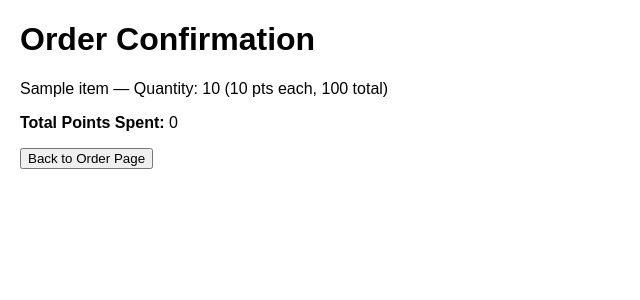
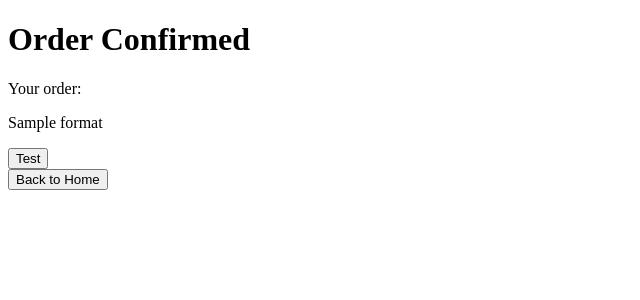
Before and after one commit to NMiraglia05/pursersbanksite, a Flask app: template templates/confirm.html in a window 1280 px wide. Shown: the top 300 px of the page, without its empty margins (0-640 px from the left). Run offline with Flask 3, Linux system fonts and the light colour scheme; the template is opened without the code that fills it: most values are stand-ins (such as "Sample title", 1, 10 or a date in 2020).

Commit message:
Update confirm.html

```diff
--- a/templates/confirm.html
+++ b/templates/confirm.html
@@ -1,31 +1,20 @@
 <!DOCTYPE html>
 <html lang="en">
 <head>
-  <meta charset="UTF-8">
-  <title>Order Confirmation</title>
-  <style>
-    body { font-family: Arial; margin: 20px; }
-    ul { list-style-type: none; padding: 0; }
-    li { margin-bottom: 5px; }
-  </style>
+<meta charset="UTF-8">
+<title>Confirmation Page</title>
 </head>
 <body>
-  <h1>Order Confirmation</h1>
+<h1>Order Confirmed</h1>
+<p>Your order:</p>
+<p>{{ order_details.format()|safe }}</p>
 
-  {% if order_data %}
-    {% set total = 0 %}
-    <ul>
-      {% for item, qty in order_data.items() %}
-        {% set points = item_lookup[item]['points'] * qty %}
-        {% set total = total + points %}
-        <li>{{ item|capitalize }} — Quantity: {{ qty }} ({{ item_lookup[item]['points'] }} pts each, {{ points }} total)</li>
-      {% endfor %}
-    </ul>
-    <p><strong>Total Points Spent:</strong> {{ total }}</p>
-  {% else %}
-    <p>No items selected.</p>
-  {% endif %}
+<form method="POST" action="/order_confirmation">
+    <!-- Hidden input carrying the JSON representation of the Order -->
+    <input type="hidden" name="order_json" value='{{ order_details.to_dict() | tojson }}'>
+    <button type="submit">Test</button>
+</form>
 
-  <a href="/order"><button>Back to Order Page</button></a>
+<a href="/"><button>Back to Home</button></a>
 </body>
 </html>
```
